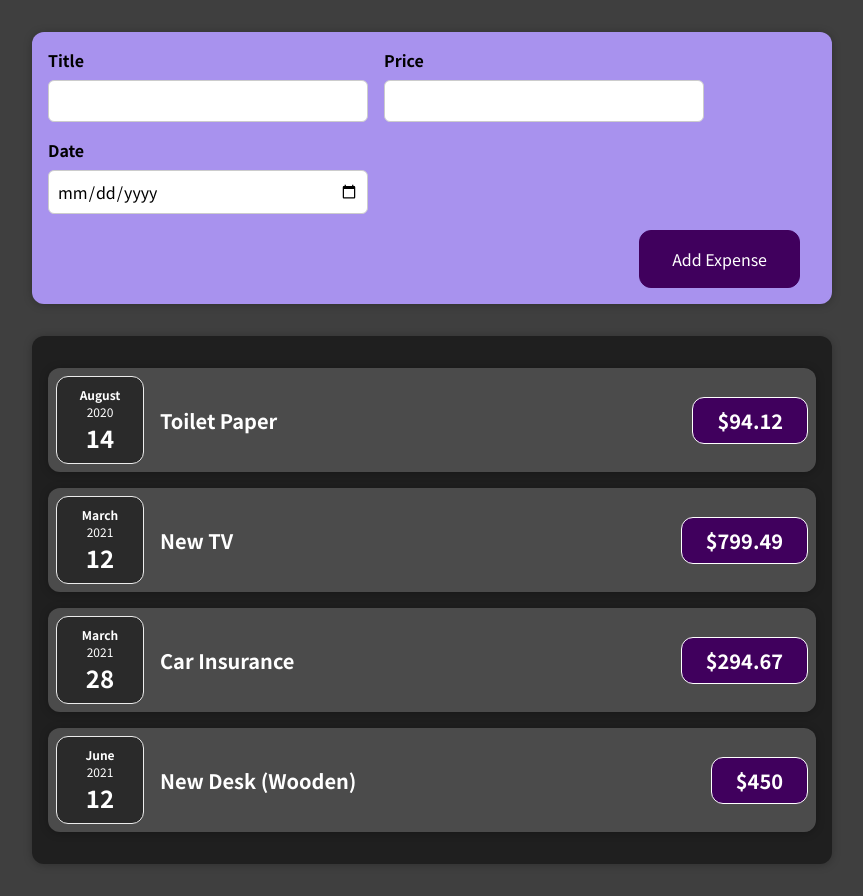
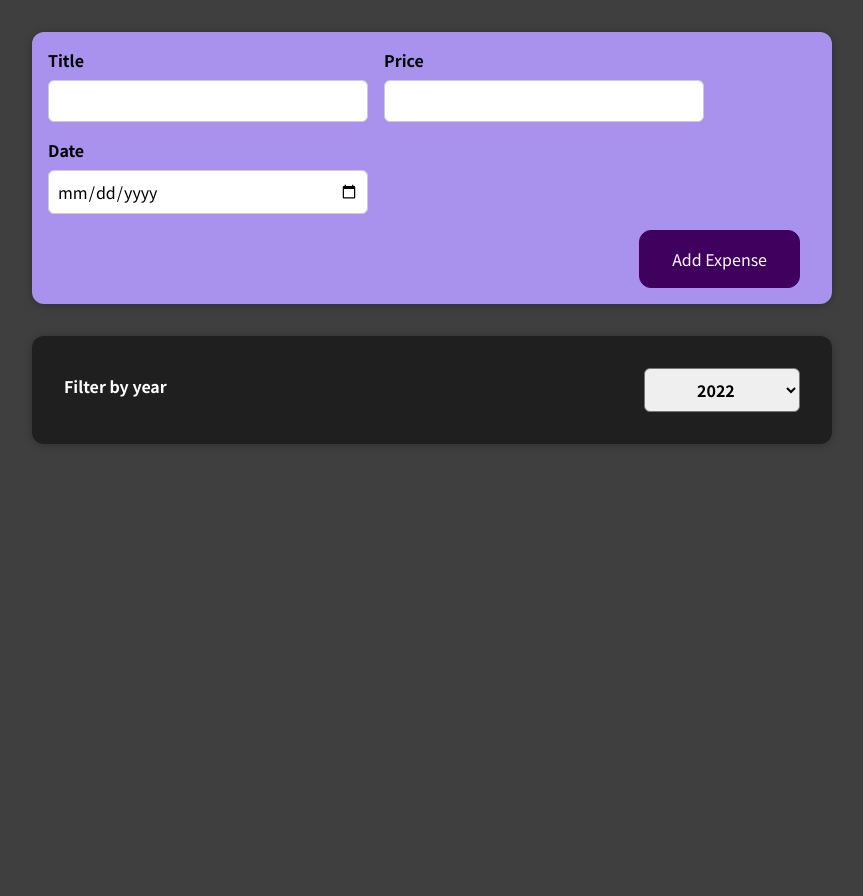
Before and after one commit to shrav-prakash/expense-tracker, a React (Create React App) app: page / in a window 1280 px wide. Shown: the whole page, without its empty margins (208-1071 px from the left). After the commit the page ends 800 px from the top, so only its background shows below. Built offline with nearby package versions, Linux system fonts and the light colour scheme.

Commit message:
feat: added filter by year

```diff
--- /dev/null
+++ b/src/components/Expenses/ExpenseFilter/ExpenseFilter.css
@@ -0,0 +1,24 @@
+.expense-filter {
+  color: white;
+  padding: 0 1rem;
+}
+
+.expense-filter__control {
+  display: flex;
+  width: 100%;
+  align-items: center;
+  justify-content: space-between;
+  margin: 1rem 0;
+}
+
+.expense-filter label {
+  font-weight: bold;
+  margin-bottom: 0.5rem;
+}
+
+.expense-filter select {
+  font: inherit;
+  padding: 0.5rem 3rem;
+  font-weight: bold;
+  border-radius: 6px;
+}
--- /dev/null
+++ b/src/components/Expenses/ExpenseFilter/ExpenseFilter.js
@@ -0,0 +1,19 @@
+import React from 'react';
+
+import './ExpenseFilter.css';
+
+export default function ExpenseFilter(props) {
+    const years = [2022, 2021, 2020, 2019]
+    return (
+        <div className='expense-filter'>
+            <div className='expense-filter__control'>
+                <label>Filter by year</label>
+                <select onChange={event => props.onYearSelect(event.target.value)}>
+                    {years.map(year => (
+                        <option value={year} key={year}>{year}</option>
+                    ))}
+                </select>
+            </div>
+        </div>
+    );
+};
--- a/src/components/Expenses/Expenses.js
+++ b/src/components/Expenses/Expenses.js
@@ -1,17 +1,24 @@
+import { useState } from "react";
+
 import ExpenseItem from "./ExpenseItem/ExpenseItem";
 import Card from "../Card/Card";
 
 import './Expenses.css'
+import ExpenseFilter from "./ExpenseFilter/ExpenseFilter";
 
 export default function Expenses({ expenses }) {
+    const [year, setYear] = useState('2022')
+    const filteredExpenses = expenses.filter(expense => expense.date.getFullYear().toString() === year)
     return (
         <Card className="expenses">
+            <ExpenseFilter onYearSelect={selectedYear => setYear(selectedYear)} />
             {
-                expenses.map((expense) => (
+                filteredExpenses.map(expense => (
                     <ExpenseItem
                         title={expense.title}
                         price={expense.amount}
                         date={expense.date}
+                        key={expense.id}
                     />
                 ))
             }
```
